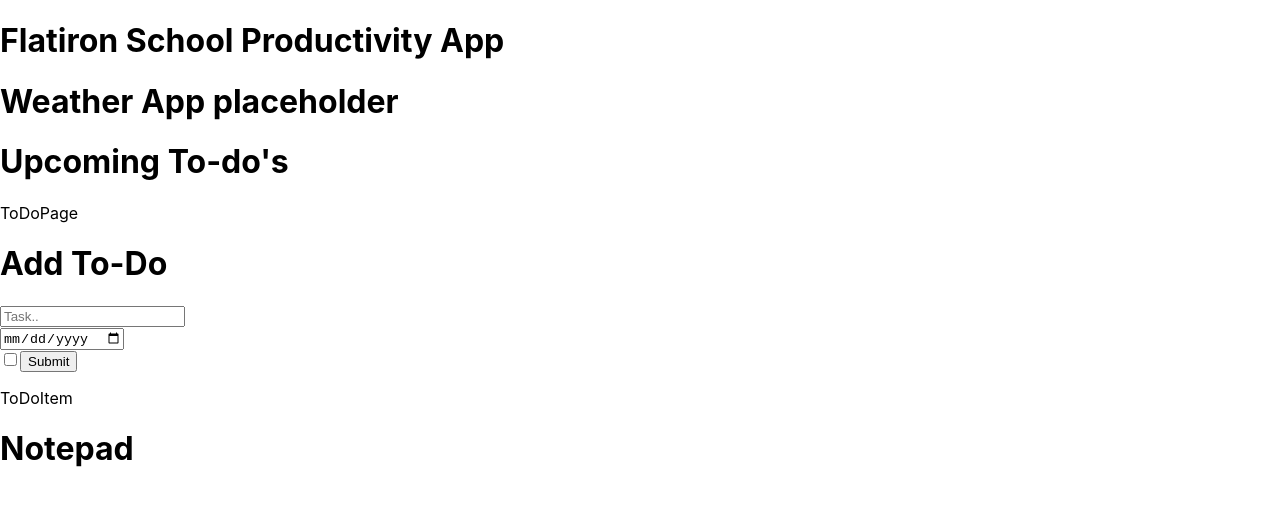
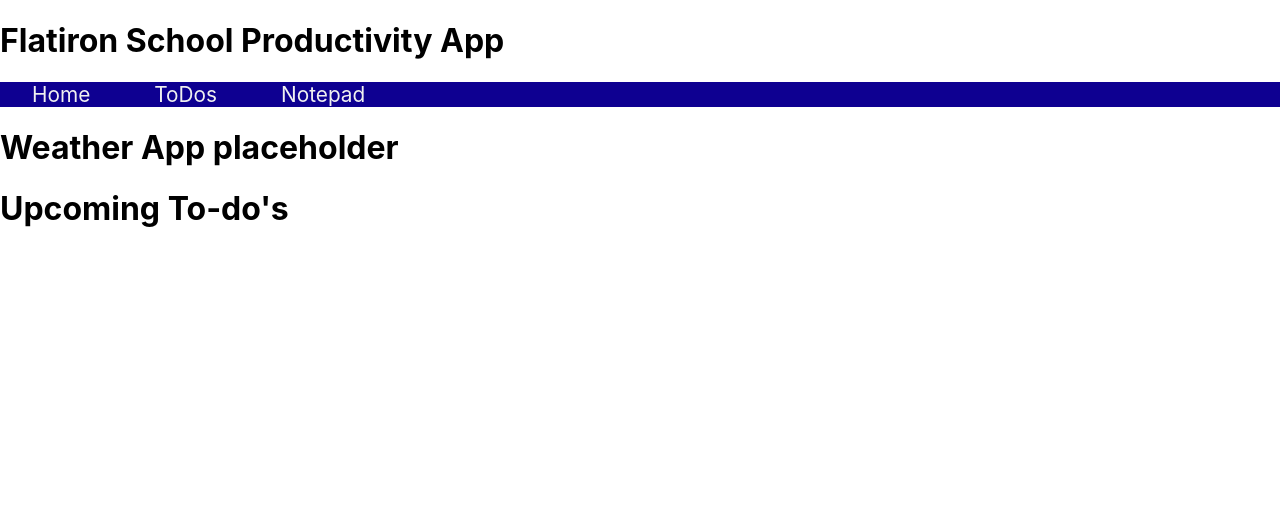
Before and after one commit to karsynansari/Flatiron-Student-Productivity-App, a React (Create React App) app in the folder phase-2-project/: page / in a window 1280 px wide. Shown: the top 506 px of the page. Built offline with nearby package versions, Linux system fonts and the light colour scheme.

Commit message:
Routes working

```diff
--- a/phase-2-project/src/components/App.js
+++ b/phase-2-project/src/components/App.js
@@ -1,16 +1,9 @@
-// import { Route, Switch } from "react-router-dom";
 import Header from "./Header";
-import HomePage from "./HomePage";
-import Notepad from "./Notepad";
-import ToDoPage from "./ToDoPage";
 
 function App() {
   return (
     <div className="App">
       <Header />
-      <HomePage />
-      <ToDoPage />
-      <Notepad />
     </div>
   );
 }
--- a/phase-2-project/src/components/Header.js
+++ b/phase-2-project/src/components/Header.js
@@ -1,5 +1,32 @@
+import { useState } from "react";
+import NavBar from "./NavBar";
+import Notepad from "./Notepad";
+import ToDoPage from "./ToDoPage";
+import HomePage from "./HomePage";
+
 function Header() {
-  return <h1>Flatiron School Productivity App</h1>;
+  const [page, setPage] = useState("/");
+
+  function getCurrentPage() {
+    switch (page) {
+      case "/":
+        return <HomePage />;
+      case "/todos":
+        return <ToDoPage />;
+      case "/notepad":
+        return <Notepad />;
+      default:
+        return <h1>404 not found</h1>;
+    }
+  }
+
+  return (
+    <div>
+      <h1>Flatiron School Productivity App</h1>
+      <NavBar onChangePage={setPage} />
+      {getCurrentPage()}
+    </div>
+  );
 }
 
 export default Header;
--- /dev/null
+++ b/phase-2-project/src/components/NavBar.js
@@ -0,0 +1,24 @@
+import React from "react";
+
+function NavBar({ onChangePage }) {
+  function handleLinkClick(e) {
+    e.preventDefault();
+    onChangePage(e.target.pathname);
+  }
+
+  return (
+    <nav>
+      <a onClick={handleLinkClick} href="/">
+        Home
+      </a>
+      <a onClick={handleLinkClick} href="/todos">
+        ToDos
+      </a>
+      <a onClick={handleLinkClick} href="/notepad">
+        Notepad
+      </a>
+    </nav>
+  );
+}
+
+export default NavBar;
--- a/phase-2-project/src/index.css
+++ b/phase-2-project/src/index.css
@@ -1,13 +1,26 @@
 body {
   margin: 0;
-  font-family: -apple-system, BlinkMacSystemFont, 'Segoe UI', 'Roboto', 'Oxygen',
-    'Ubuntu', 'Cantarell', 'Fira Sans', 'Droid Sans', 'Helvetica Neue',
+  font-family: -apple-system, BlinkMacSystemFont, "Segoe UI", "Roboto", "Oxygen",
+    "Ubuntu", "Cantarell", "Fira Sans", "Droid Sans", "Helvetica Neue",
     sans-serif;
   -webkit-font-smoothing: antialiased;
   -moz-osx-font-smoothing: grayscale;
 }
 
 code {
-  font-family: source-code-pro, Menlo, Monaco, Consolas, 'Courier New',
+  font-family: source-code-pro, Menlo, Monaco, Consolas, "Courier New",
     monospace;
 }
+
+nav {
+  background-color: rgb(14, 0, 145);
+}
+
+nav a {
+  margin: 1rem 2rem;
+  text-decoration: none;
+  font-size: 1.3em;
+  color: rgb(240, 240, 240);
+  transition: 0.1s;
+  background-color: rgb(14, 0, 145);
+}
```
